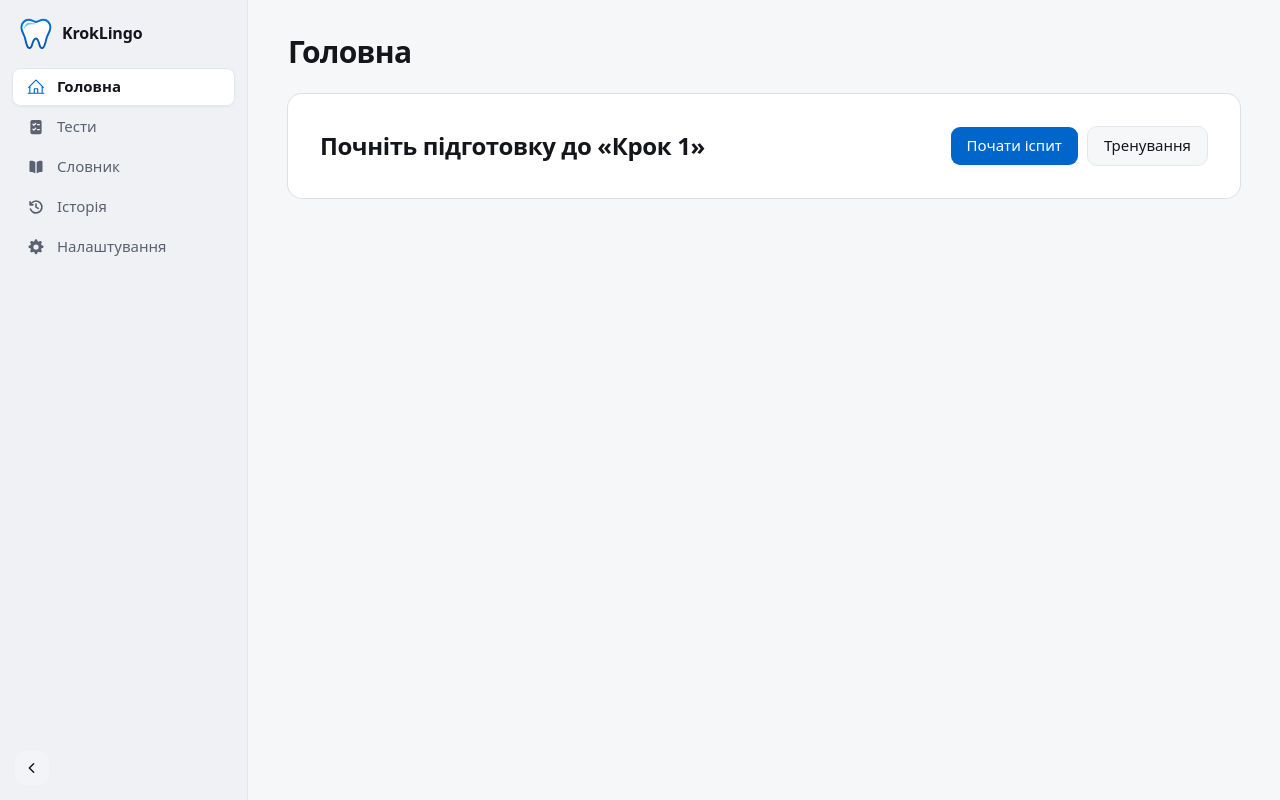
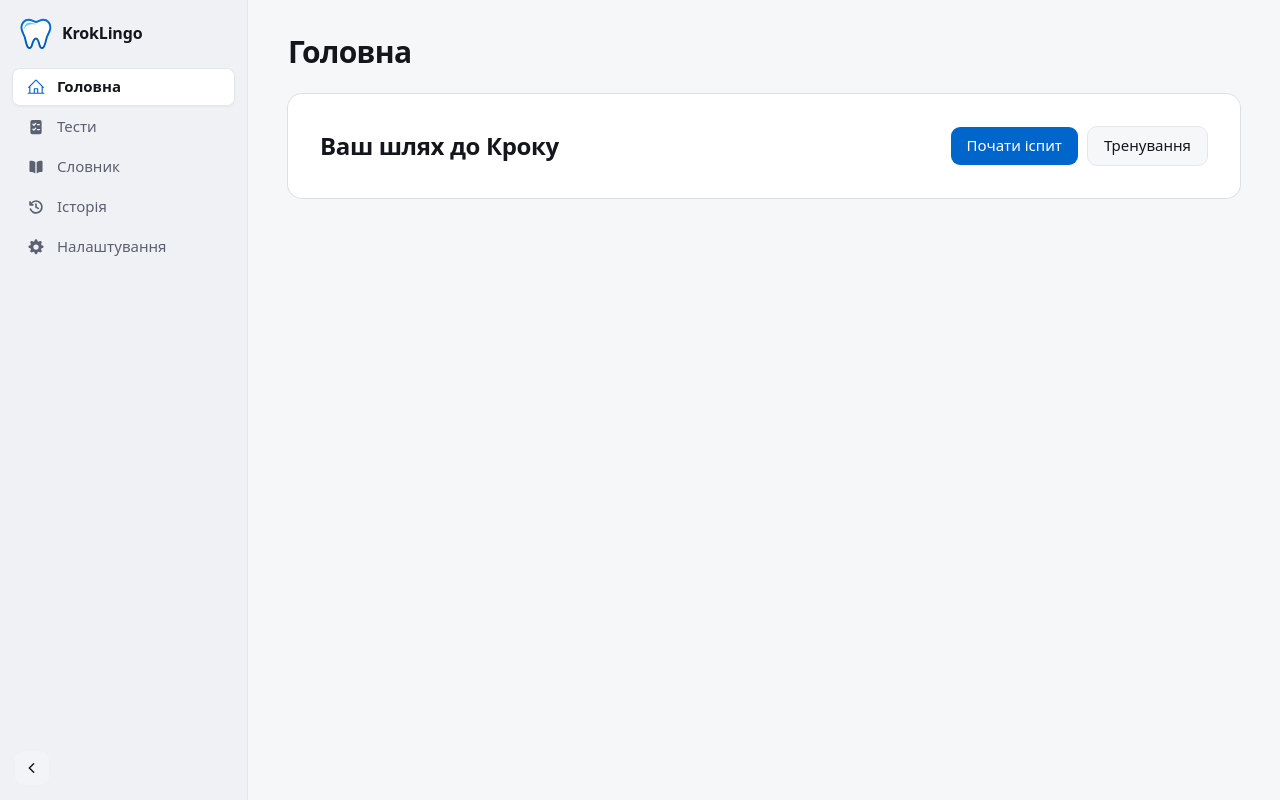
Before and after one commit to toodyann/KrokLingo, a React (Vite) app: page / in a window 1280 px wide. Built offline with nearby package versions, Linux system fonts and the light colour scheme.

Commit message:
copy(dashboard): first-run heading 'Ваш шлях до Кроку'
Co-Authored-By: Claude Opus 5.5 <noreply@anthropic.com>

```diff
--- a/src/pages/DashboardPage.tsx
+++ b/src/pages/DashboardPage.tsx
@@ -86,7 +86,7 @@ export function DashboardPage() {
       <div className="page">
         <PageHeader title="Головна" />
         <Card className="onboarding flex-row flex-wrap items-center justify-between gap-x-6 gap-y-4 p-6 md:p-8">
-          <h2>Почніть підготовку до «Крок 1»</h2>
+          <h2>Ваш шлях до Кроку</h2>
           <div className="flex flex-wrap gap-2">
             <Button asChild size="lg">
               <a href={link('exam')}>Почати іспит</a>
```
